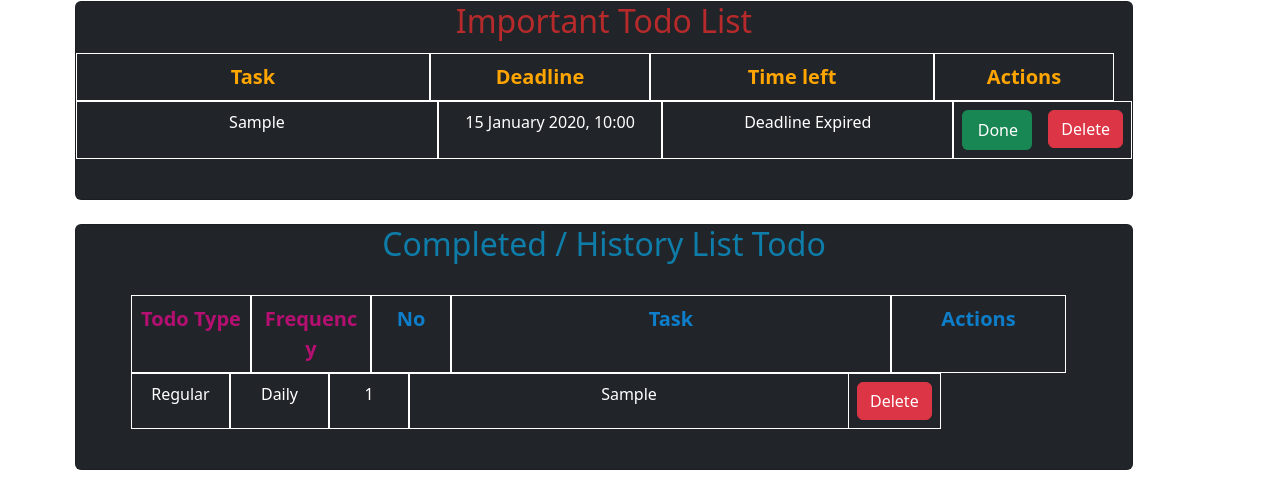
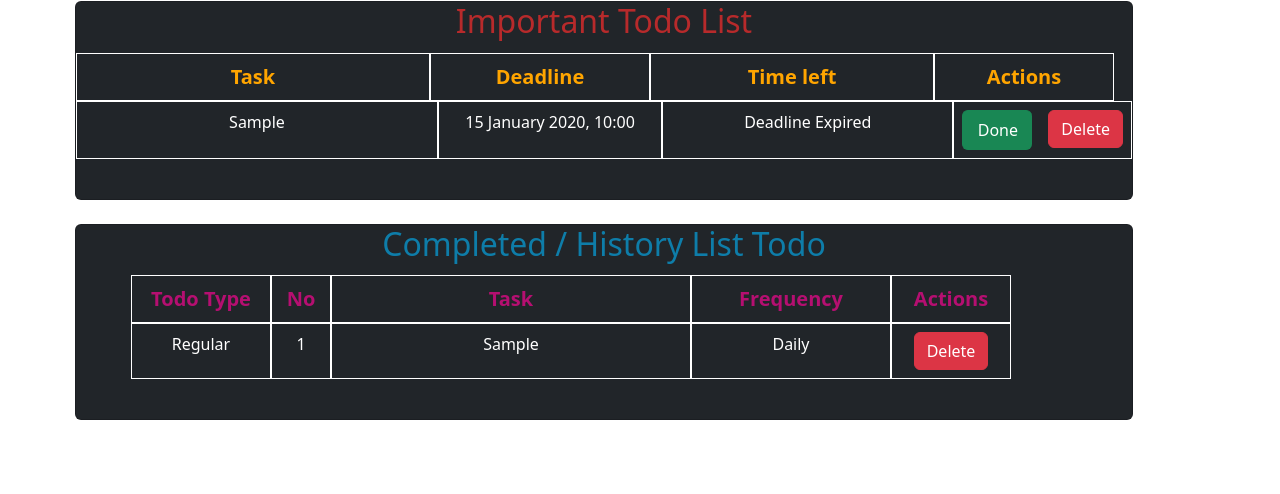
Before and after one commit to AnggiAnggiana/To-do-list-project, a Django app: page /todo/todo_list/ in a window 1280 px wide. Shown: the part 745-1239 px from the top of the page. After the commit the page ends 1165 px from the top, so only its background shows below. Run offline with Django 4.2, Linux system fonts and the light colour scheme; a user stored in the database is signed in; tables that the repository leaves empty hold one stand-in row (values such as "Sample post").

Commit message:
Display data in 'completed_todo_list' transferred from 'urgent_todo_list'

```diff
--- a/todo/admin.py
+++ b/todo/admin.py
@@ -5,4 +5,4 @@ from .models import Completed_todo_list
 
 admin.site.register(Regular_todo_list, list_display=['task', 'completed'])
 admin.site.register(Urgent_todo_list, list_display=['task', 'due_date', 'completed'])
-admin.site.register(Completed_todo_list, list_display=['task_types','frequency', 'task'])
+admin.site.register(Completed_todo_list, list_display=['task_types','frequency', 'task', 'due_date'])
--- a/todo/models.py
+++ b/todo/models.py
@@ -18,9 +18,6 @@ class Regular_todo_list(models.Model):
     def __str__(self):
         return self.task
 
-    def delete_task(self):
-        self.delete()
-
 class Urgent_todo_list(models.Model):
     task = models.CharField(max_length=300)
     due_date = models.DateTimeField()
@@ -34,9 +31,6 @@ class Urgent_todo_list(models.Model):
     def __str__(self):
         return self.task
 
-    def delete_task(self):
-        self.delete()
-
 class Completed_todo_list(models.Model):
     REGULAR = 'Regular'
     URGENT= 'Important'
@@ -48,12 +42,13 @@ class Completed_todo_list(models.Model):
     task = models.CharField(max_length=300)
     task_types = models.CharField(max_length=50, choices=TASK_TYPES_CHOICES, null=True, blank=True)
     frequency = models.CharField(max_length=50, choices=Regular_todo_list.FREQUENCY_LEVEL, null=True, blank=True)
+    due_date = models.DateTimeField(null=True, blank=True)
 
     # Add the task from urgent_todo_list & Add the task from regular_todo_list
     @classmethod
     def move_task(cls, urgent_todo=None, regular_todo=None):        #cls = class
         if urgent_todo:
-            cls.objects.create(task=urgent_todo.task, task_types=cls.URGENT)
+            cls.objects.create(task=urgent_todo.task, task_types=cls.URGENT, due_date=urgent_todo.due_date)
         elif regular_todo:
             cls.objects.create(task=regular_todo.task, task_types=cls.REGULAR, frequency=regular_todo.frequency)
 
@@ -66,9 +61,6 @@ class Completed_todo_list(models.Model):
             for task in completed_tasks:
                 Regular_todo_list.objects.create(task=task.task)
                 task.delete()
-
-    def delete_task(self):
-        self.delete()
 
     def __str__(self):
         return self.task
--- a/todo/templates/todo/myTodo.html
+++ b/todo/templates/todo/myTodo.html
@@ -117,7 +117,7 @@
                                         <thead class="table-dark">
                                                 <tr>
                                                     <td class="task-imp">Task</td>
-                                                    <td class="deadline-imp">Deadline<br></td>
+                                                    <td class="deadline-imp">Deadline</td>
                                                     <td class="remain-time-imp">Time left</td>
                                                     <td class="status-imp">Actions</td>
                                                 </tr>
@@ -160,26 +160,26 @@
                             </div>
                             <br>
                             {% for regular in completed_regular_tasks %}
-                                <table class="table table-columns table-hover reg-list">
+                                <table class="table table-columns table-hover lebar comp-table">
                                     <thead class="table-dark">
                                         {% if forloop.first %}
                                         <tr>
-                                            <td class="todo-tipe">Todo Type</td>
-                                            <td class="frequency-tipe">Frequency</td>
-                                            <td class="number">No</td>
-                                            <td class="task-reg">Task</td>
-                                            <td class="status-reg">Actions</td>
+                                            <td class="todo-tipe-reg">Todo Type</td>
+                                            <td class="number-reg">No</td>
+                                            <td class="task-comp-reg">Task</td>
+                                            <td class="frequency-reg">Frequency</td>
+                                            <td class="action-reg">Actions</td>
                                         </tr>
                                         {% endif %}
                                     </thead>
                                     <tbody class="table-dark task-container">
                                         <tr>
-                                            <td class="card-text">{{ regular.task_types }}</td>
-                                            <td class="card-text">{{ regular.frequency }}</td>
-                                            <td class="nomor">{{ forloop.counter }}</td>
-                                            <td class="task-text"> {{ regular.task }} </td>
-                                            <td class="delete-form-reg">
-                                                <form method="post" action="{% url 'delete_todo' 'regular' regular.id %}">
+                                            <td class="tipe-reg">{{ regular.task_types }}</td>
+                                            <td class="nomor-reg">{{ forloop.counter }}</td>
+                                            <td class="comp-task-reg"> {{ regular.task }} </td>
+                                            <td class="comp-frequency-reg">{{ regular.frequency }}</td>
+                                            <td class="action-reg">
+                                                <form method="post" action="{% url 'delete_todo' 'completed' regular.id %}">
                                                     {% csrf_token %}
                                                     <button class="btn btn-danger" type="submit">Delete</button>
                                                 </form>
@@ -190,24 +190,26 @@
                             {% endfor %}
                             <br>
                             {% for important in completed_important_tasks %}
-                                <table class="table table-columns table-hover lebar">
+                                <table class="table table-columns table-hover lebar comp-table">
                                     <thead class="table-dark">
                                         {% if forloop.first %}
                                             <tr>
-                                                <td class="task-imp">Task</td>
-                                                <td class="deadline-imp">Deadline<br></td>
-                                                <td class="remain-time-imp">Time left</td>
-                                                <td class="status-imp">Actions</td>
+                                                <td class="todo-tipe-imp">Todo Type</td>
+                                                <td class="number-imp">No</td>
+                                                <td class="task-comp-imp">Task</td>
+                                                <td class="comp-imp-deadline">Deadline<br></td>
+                                                <td class="action-imp">Actions</td>
                                             </tr>
                                         {% endif %}
                                     </thead>
                                     <tbody class="table-dark urgent">
                                         <tr>
-                                            <td class="card-text">{{ urgent.task_types }}</td>
-                                            <td class="nomor">{{ forloop.counter }}</td>
-                                            <td class="task-text">{{ urgent.task }}</td>
-                                            <td class="delete-form-reg">
-                                                <form method="post" action="{% url 'delete_todo' 'important' important.id %}">
+                                            <td class="tipe-imp">{{ important.task_types }}</td>
+                                            <td class="nomor-imp">{{ forloop.counter }}</td>
+                                            <td class="comp-task-imp">{{ important.task }}</td>
+                                            <td class="comp-deadline-imp">{{ important.due_date|date:"d F Y, H:i" }}</td>
+                                            <td class="action-imp">
+                                                <form method="post" action="{% url 'delete_todo' 'completed' important.id %}">
                                                     {% csrf_token %}
                                                     <button class="btn btn-danger" type="submit">Delete</button>
                                                 </form>
@@ -443,11 +445,52 @@
                 width: 150px;
             }
 
-            .todo-tipe, .frequency-tipe {
+            .todo-tipe-reg, .frequency-tipe {
+                width: 140px;
+            }
+
+            .todo-tipe-imp {
+                width: 140px;
+            }
+
+            .tipe-reg, .tipe-imp {
+                width: 140px;
+            }
+
+            .number-reg, .number-imp {
+                width: 60px;
+            }
+
+            .nomor-reg, .nomor-imp {
+                width: 60px;
+            }
+
+            .task-comp-reg, .task-comp-imp {
+                width: 360px;
+            }
+
+            .comp-task-reg, .comp-task-imp {
+                width: 360px;
+            }
+
+            .comp-deadline-imp, .comp-frequency-reg {
+                width: 200px;
+            }
+
+            .frequency-reg, .comp-imp-deadline {
+                width: 200px;
+            }
+
+            .action-reg, .action-imp {
                 width: 120px;
             }
 
-            td.todo-tipe, td.frequency-tipe {
+            .comp-table {
+                margin-left: 55px;
+            }
+
+
+            td.todo-tipe-reg, td.todo-tipe-imp, td.frequency-tipe, td.number-reg, td.number-imp, td.task-comp-reg, td.task-comp-imp, td.frequency-reg, td.comp-imp-deadline, td.action-reg, td.action-imp {
                 color: rgba(223, 9, 133, 0.781);
                 font-weight: bold;
                 font-size: 20px;
--- a/todo/views.py
+++ b/todo/views.py
@@ -63,7 +63,7 @@ def todo_list(request):
 
         if important_move_to_completed_task:
             imp_task_to_move = Urgent_todo_list.objects.get(task=important_move_to_completed_task)
-            Completed_todo_list.objects.create(task=imp_task_to_move.task)
+            Completed_todo_list.move_task(urgent_todo=imp_task_to_move)
             imp_task_to_move.delete()
             messages.success(request, 'Congratulations, you successfully completed your important task')
             return redirect('todo_list')
@@ -97,16 +97,18 @@ def todo_list(request):
 @login_required
 def delete_todo(request, task_type, todo_id):
     if task_type == 'regular':
-        delete_task = Regular_todo_list.objects.get(pk=todo_id)
+        todo_model = Regular_todo_list
     elif task_type == 'important':
-        delete_task = Urgent_todo_list.objects.get(pk=todo_id)
+        todo_model = Urgent_todo_list
+    elif task_type == 'completed':
+        todo_model = Completed_todo_list
     else:
         pass
 
+    delete_task = get_object_or_404(todo_model, pk=todo_id)
     delete_task.delete()
     messages.success(request, 'Task successfully deleted')
     return redirect('todo_list')
-
 
 
 # DOWNLOAD FILE PDF
```
Also changed, not shown: todo/migrations/0007_completed_todo_list_due_date.py (added).
